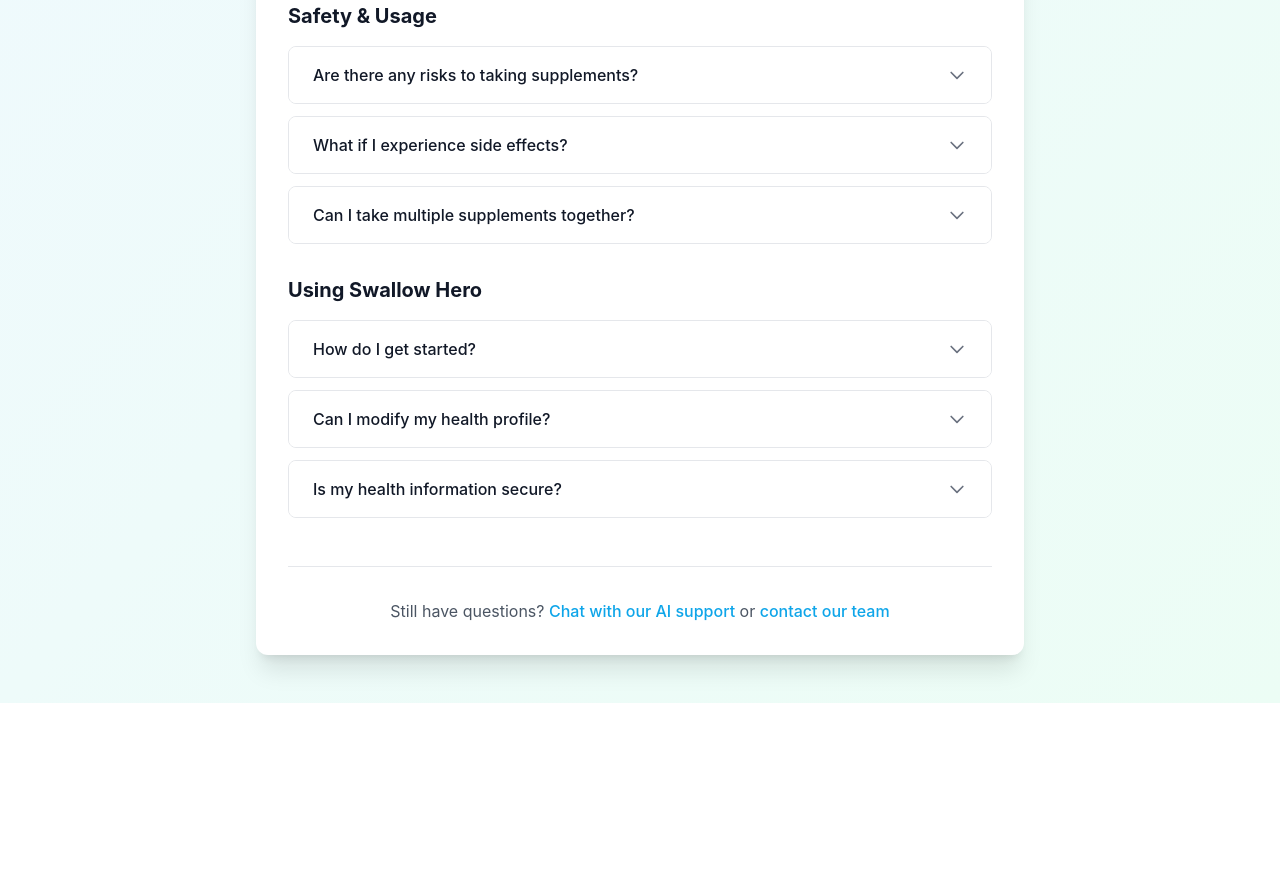
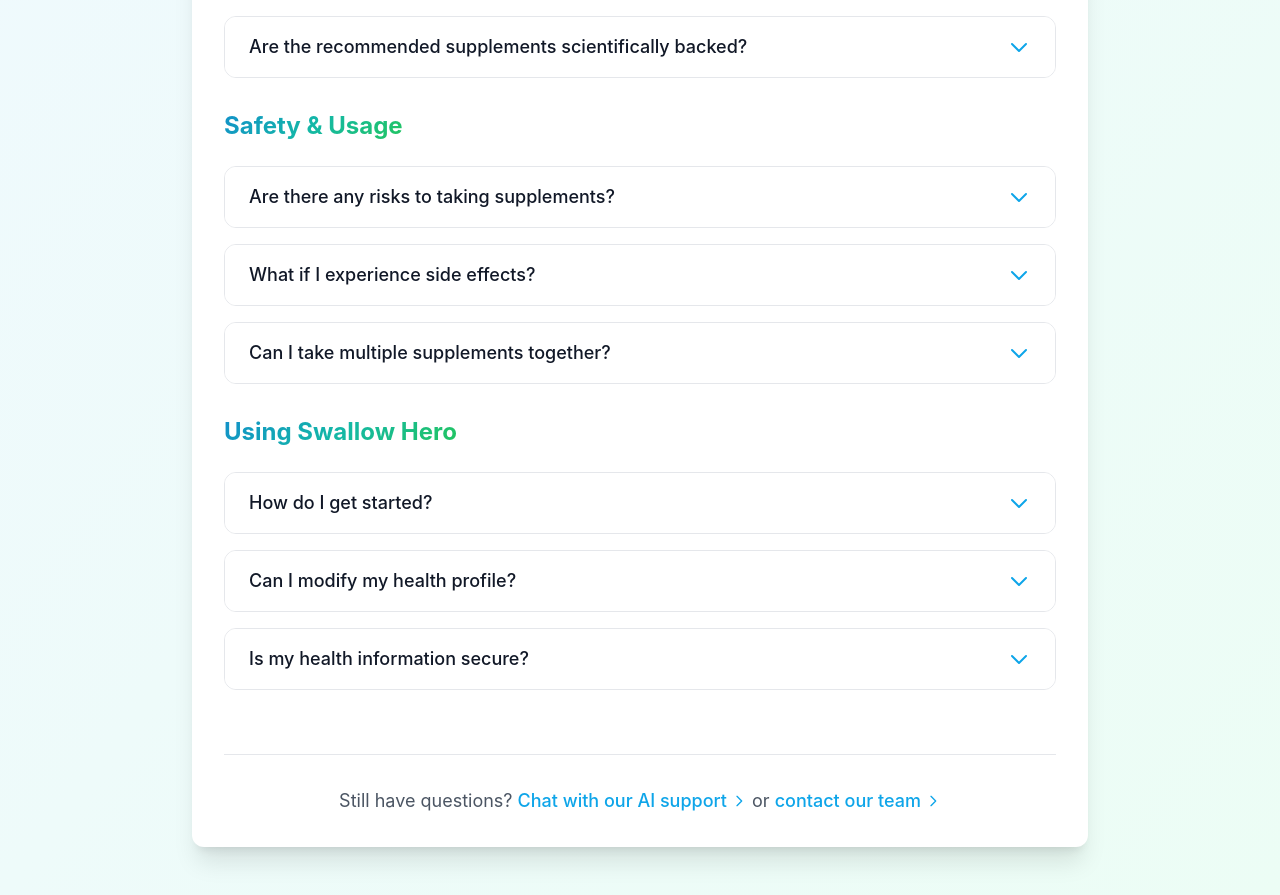
Before and after one commit to shabang12321/Swallow, a React (Create React App) app in the folder swallow-hero/: page /faq in a window 1280 px wide. Shown: the part 838-1733 px from the top of the page. Before the commit the page ends 1541 px from the top, so only its background shows below. Built offline with nearby package versions, Linux system fonts and the light colour scheme.

Commit message:
FAQs page + Plans page FAQs formatted

```diff
--- a/swallow-hero/src/components/ChatInterface.jsx
+++ b/swallow-hero/src/components/ChatInterface.jsx
@@ -91,9 +91,20 @@ const QUESTIONNAIRE_STEPS = [
     fields: [
       {
         name: 'healthConcerns',
-        label: 'Current Health Concerns',
+        label: 'Areas You Want to Improve',
+        description: 'Select the areas of your health and wellness that you would like to enhance with supplements',
         type: 'multiselect',
-        options: ['Energy Levels', 'Sleep Quality', 'Joint Health', 'Digestive Issues', 'Immune Support', 'Stress Management', 'Weight loss', 'Muscle Building', 'Other'],
+        options: [
+          'Energy & Vitality',
+          'Sleep & Relaxation',
+          'Joint & Mobility',
+          'Digestive Health',
+          'Immune System',
+          'Stress & Mood',
+          'Weight Management',
+          'Muscle & Strength',
+          'Other'
+        ],
         required: true
       },
       {
@@ -826,7 +837,7 @@ IMPORTANT NOTES:
               Welcome to Swallow Hero AI
             </h1>
             <p className="text-xl text-gray-600 mt-4 mb-8">
-              Answer 5 multiple choice questions and live better!
+              Answer 10 short questions and live better!
             </p>
             <div className="space-y-6 mb-16">
               <div className="flex items-center space-x-4 text-gray-600">
@@ -903,14 +914,14 @@ IMPORTANT NOTES:
   if (showQuestionnaire) {
     const currentStepData = QUESTIONNAIRE_STEPS[currentStep];
     return (
-      <div className="h-screen w-full flex flex-col bg-white">
-        {/* Title Section */}
-        <div className="py-3 px-4 border-b border-gray-200">
-          <h1 className="text-xl font-bold text-gray-900">Health Profile Questionnaire</h1>
+      <div className="fixed inset-0 top-16 flex flex-col bg-white">
+        {/* Title Section - Fixed height */}
+        <div className="py-3 px-4 border-b border-gray-200 flex-none">
+          <h1 className="text-xl font-bold text-gray-900 text-center">Health Profile Questionnaire</h1>
         </div>
 
-        {/* Progress Bar */}
-        <div className="px-4 py-2 border-b border-gray-100">
+        {/* Progress Bar - Fixed height */}
+        <div className="px-4 py-2 border-b border-gray-100 flex-none">
           <div className="flex justify-between mb-1">
             {QUESTIONNAIRE_STEPS.map((step, index) => (
               <div
@@ -926,9 +937,10 @@ IMPORTANT NOTES:
           </p>
         </div>
 
-        {/* Questionnaire Content */}
-        <div className="flex-1 overflow-y-auto">
-          <div className="max-w-2xl mx-auto px-4 py-4">
+        {/* Questionnaire Content - Scrollable container */}
+        <div className="flex-1 overflow-hidden">
+          <div className="h-full overflow-y-auto px-4 py-4">
+            <div className="max-w-2xl mx-auto">
               <QuestionnaireStep
                 step={currentStepData}
                 formData={formData}
@@ -946,13 +958,15 @@ IMPORTANT NOTES:
             </div>
           </div>
         </div>
+      </div>
     );
   }
 
   return (
-    <div className="fixed inset-0 flex flex-col bg-white pt-16">
-      {/* Chat Messages */}
-      <div className="flex-1 overflow-y-auto pb-16">
+    <div className="fixed inset-0 top-16 flex flex-col bg-white">
+      {/* Chat Messages - Make messages scroll within container */}
+      <div className="flex-1 min-h-0">
+        <div className="h-full overflow-y-auto">
           {messages.length === 0 ? (
             <div className="h-full flex items-center justify-center">
               <div className="text-center max-w-xl px-4">
@@ -978,7 +992,7 @@ IMPORTANT NOTES:
               </div>
             </div>
           ) : (
-          <div className="min-h-full">
+            <div className="h-full">
               <div className="max-w-3xl mx-auto px-4 py-4 space-y-6">
                 {messages.map((message, index) => (
                   <div
@@ -1059,6 +1073,7 @@ IMPORTANT NOTES:
             </div>
           )}
         </div>
+      </div>
 
       {/* Input Form - Fixed at bottom */}
       <div className="border-t border-gray-200 bg-white">
--- a/swallow-hero/src/components/FeedbackButton.jsx
+++ b/swallow-hero/src/components/FeedbackButton.jsx
@@ -78,12 +78,12 @@ const FeedbackButton = () => {
             ) : (
               <form onSubmit={handleSubmit} className="space-y-4">
                 <h2 className="text-xl font-semibold text-gray-900 mb-4">
-                  Share Your Feedback
+                  Super Appreciative of all Feedback!
                 </h2>
                 <textarea
                   id="message"
                   name="message"
-                  placeholder="Tell us what you think about Swallow Hero..."
+                  placeholder="We appreciate any feedback that helps us make Swallow Hero better for everyone..."
                   className="w-full h-32 px-4 py-3 border border-gray-300 rounded-lg focus:ring-2 focus:ring-sky-200 focus:border-sky-500 resize-none"
                   disabled={state.submitting}
                 />
--- a/swallow-hero/src/pages/FAQPage.jsx
+++ b/swallow-hero/src/pages/FAQPage.jsx
@@ -10,20 +10,20 @@ const FAQSection = ({ title, faqs }) => {
 
   return (
     <div className="mb-8">
-      <h2 className="text-xl font-bold text-gray-900 mb-4">{title}</h2>
-      <div className="space-y-3">
+      <h2 className="text-2xl font-bold hero-gradient mb-6">{title}</h2>
+      <div className="space-y-4">
         {faqs.map((faq, index) => (
           <div
             key={index}
-            className="border border-gray-200 rounded-lg overflow-hidden transition-all duration-200 hover:shadow-md"
+            className="border border-gray-200 rounded-xl overflow-hidden transition-all duration-200 hover:shadow-lg"
           >
             <button
               onClick={() => toggleQuestion(index)}
               className="w-full px-6 py-4 text-left flex justify-between items-center bg-white hover:bg-gray-50 transition-colors duration-200"
             >
-              <span className="font-medium text-gray-900 pr-8">{faq.question}</span>
+              <span className="font-medium text-gray-900 pr-8 text-lg">{faq.question}</span>
               <svg
-                className={`w-5 h-5 text-gray-500 transform transition-transform duration-200 flex-shrink-0 ${
+                className={`w-6 h-6 text-sky-500 transform transition-transform duration-200 flex-shrink-0 ${
                   openIndex === index ? 'rotate-180' : ''
                 }`}
                 fill="none"
@@ -34,8 +34,8 @@ const FAQSection = ({ title, faqs }) => {
               </svg>
             </button>
             {openIndex === index && (
-              <div className="px-6 py-4 bg-gray-50 border-t border-gray-200">
-                <p className="text-gray-600">{faq.answer}</p>
+              <div className="px-6 py-4 bg-gradient-to-br from-sky-50/50 to-teal-50/50 border-t border-gray-200">
+                <p className="text-gray-600 text-lg leading-relaxed">{faq.answer}</p>
               </div>
             )}
           </div>
@@ -121,30 +121,38 @@ const FAQPage = () => {
   return (
     <div className="flex-1">
       <div className="bg-gradient-to-br from-sky-50 to-emerald-50 min-h-screen py-12 px-4">
-        <div className="max-w-3xl mx-auto">
+        <div className="max-w-4xl mx-auto">
           <div className="bg-white rounded-xl shadow-xl p-8">
             <header className="text-center mb-12">
-              <h1 className="text-3xl font-bold text-transparent bg-clip-text bg-gradient-to-r from-sky-500 to-teal-500">
+              <h1 className="text-4xl md:text-5xl font-bold hero-gradient mb-6">
                 Frequently Asked Questions
               </h1>
-              <p className="text-gray-600 mt-4">
+              <p className="text-xl text-gray-600 mt-4">
                 Find answers to common questions about Swallow Hero AI and supplement recommendations
               </p>
             </header>
 
-            {Object.values(faqData).map((section, index) => (
-              <FAQSection key={index} title={section.title} faqs={section.faqs} />
-            ))}
+            <div className="space-y-8">
+              {Object.values(faqData).map((section, index) => (
+                <FAQSection key={index} title={section.title} faqs={section.faqs} />
+              ))}
+            </div>
 
-            <footer className="mt-12 pt-8 border-t border-gray-200">
-              <p className="text-center text-gray-600">
+            <footer className="mt-16 pt-8 border-t border-gray-200">
+              <p className="text-center text-lg text-gray-600">
                 Still have questions?{' '}
-                <Link to="/chat" className="text-sky-500 hover:text-sky-600 font-medium">
+                <Link to="/chat" className="text-sky-500 hover:text-sky-600 font-medium inline-flex items-center hover:gap-1 transition-all duration-200">
                   Chat with our AI support
-                </Link>{' '}
-                or{' '}
-                <button className="text-sky-500 hover:text-sky-600 font-medium">
+                  <svg className="w-4 h-4 ml-1" fill="none" stroke="currentColor" viewBox="0 0 24 24">
+                    <path strokeLinecap="round" strokeLinejoin="round" strokeWidth="2" d="M9 5l7 7-7 7" />
+                  </svg>
+                </Link>
+                {' '}or{' '}
+                <button className="text-sky-500 hover:text-sky-600 font-medium inline-flex items-center hover:gap-1 transition-all duration-200">
                   contact our team
+                  <svg className="w-4 h-4 ml-1" fill="none" stroke="currentColor" viewBox="0 0 24 24">
+                    <path strokeLinecap="round" strokeLinejoin="round" strokeWidth="2" d="M9 5l7 7-7 7" />
+                  </svg>
                 </button>
               </p>
             </footer>
--- a/swallow-hero/src/pages/Plans.jsx
+++ b/swallow-hero/src/pages/Plans.jsx
@@ -1,5 +1,6 @@
 import React from 'react';
 import SubscriptionPlans from '../components/SubscriptionPlans';
+import { Link } from 'react-router-dom';
 
 const Plans = () => {
   return (
@@ -69,6 +70,25 @@ const Plans = () => {
             <p className="text-gray-600">Yes, you can try our basic features for free to see if Swallow Hero is right for you.</p>
           </div>
         </div>
+        <div className="text-center mt-8">
+          <Link
+            to="/faq"
+            className="inline-flex items-center px-6 py-3 text-lg font-medium text-white
+                     bg-gradient-to-r from-sky-500 via-teal-500 to-green-500
+                     rounded-xl shadow-md hover:shadow-lg transform hover:-translate-y-0.5
+                     transition-all duration-200 group"
+          >
+            View All FAQs
+            <svg
+              className="w-5 h-5 ml-2 transform group-hover:translate-x-1 transition-transform duration-200"
+              fill="none"
+              stroke="currentColor"
+              viewBox="0 0 24 24"
+            >
+              <path strokeLinecap="round" strokeLinejoin="round" strokeWidth="2" d="M9 5l7 7-7 7" />
+            </svg>
+          </Link>
+        </div>
       </div>
     </div>
   );
```
Lines whose indentation alone changed are shown as unchanged.
